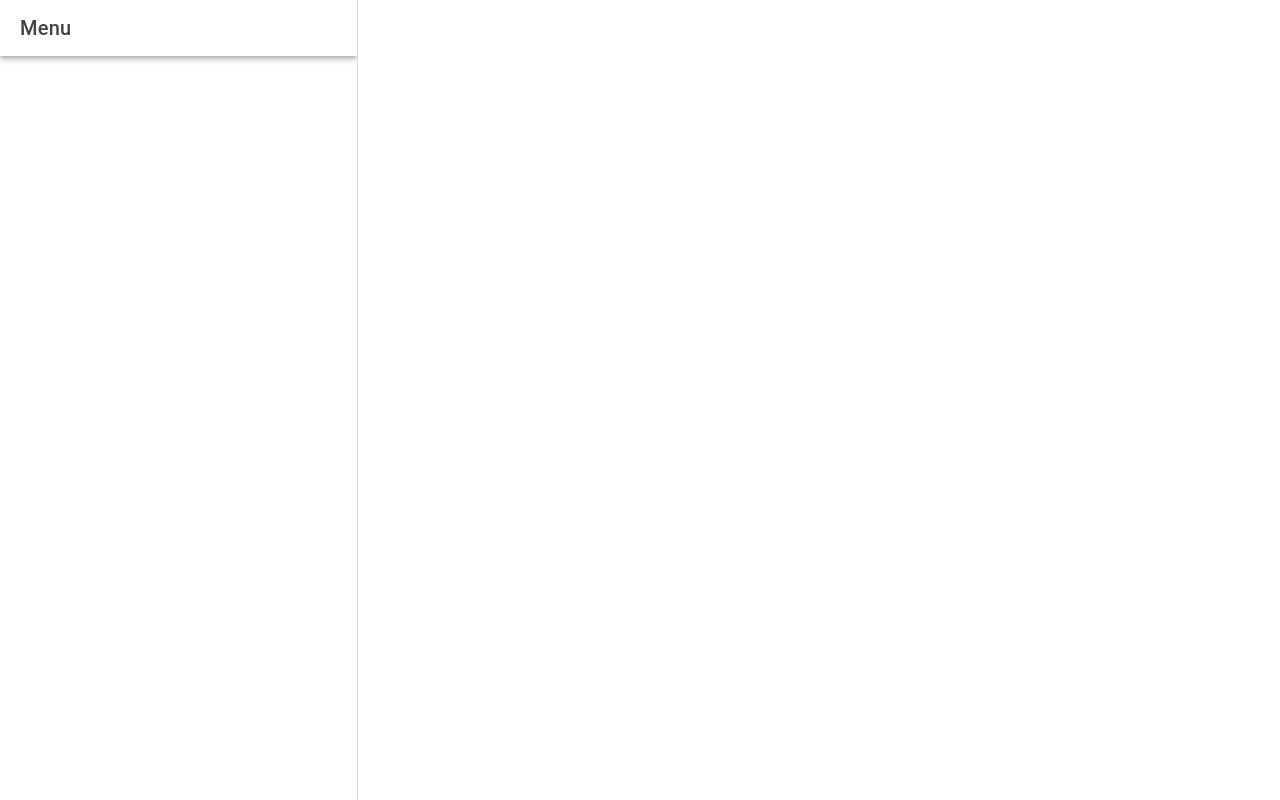
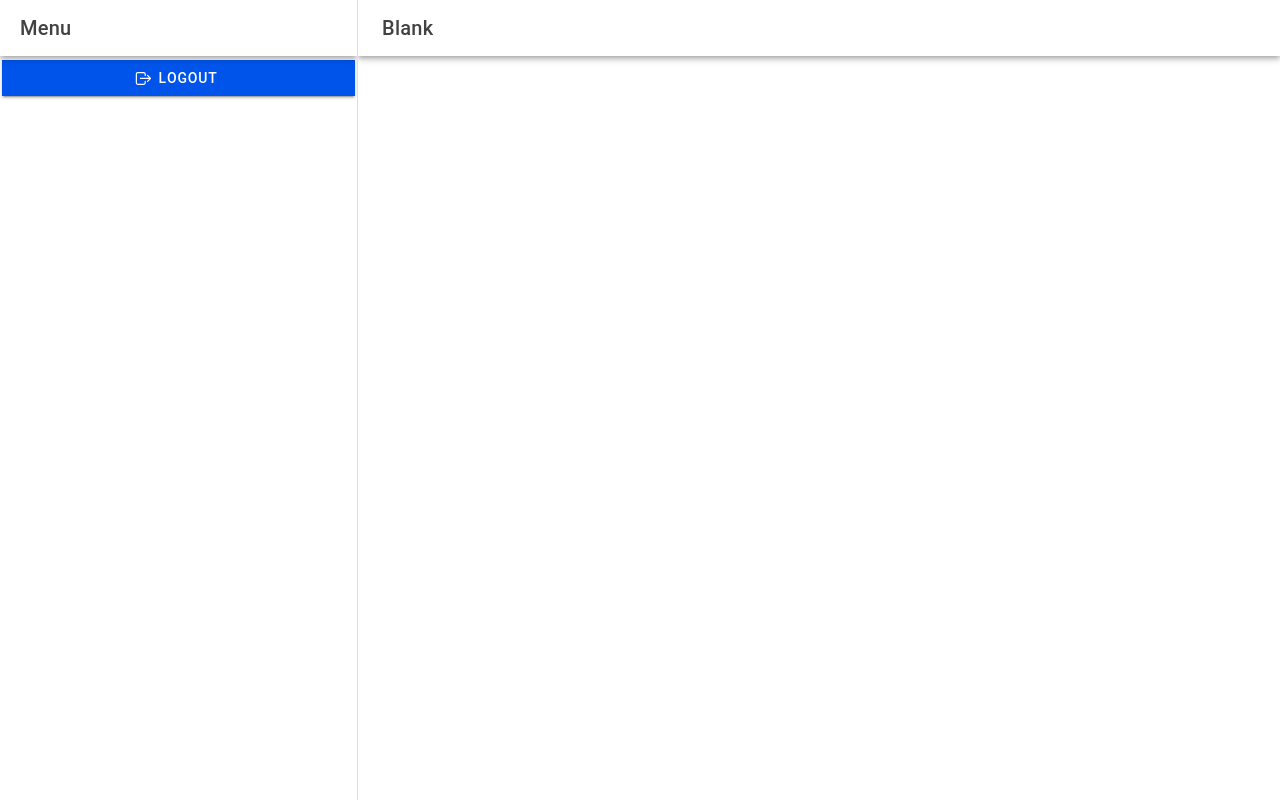
Before and after one commit to LLOYDY0510/IT35MOBILEC, a React (Vite) app: page /app/page1 in a window 1280 px wide. Built offline with nearby package versions, Linux system fonts and the light colour scheme.

Commit message:
logoutline

```diff
--- a/src/pages/Menu.tsx
+++ b/src/pages/Menu.tsx
@@ -1,14 +1,18 @@
-import {IonButton,IonContent,IonHeader,IonIcon,IonItem,IonMenu,IonMenuToggle,IonPage,IonRouterOutlet,IonSplitPane, IonTitle, IonToolbar,
-} from '@ionic/react';
+import {IonButton,IonContent,IonHeader,IonIcon,IonItem,IonMenu,IonMenuToggle,IonPage,IonRouterOutlet,IonSplitPane,IonTitle,IonToolbar,} from '@ionic/react';
 import { Redirect, Route } from 'react-router';
 import { homeOutline, information, logOutOutline, settingsOutline } from 'ionicons/icons';
 
 import Home from './Home';
-
+import Page1 from './Page1';
+import Page2 from './page2';
 
 const Menu: React.FC = () => {
 
-
+  const path = [
+    { name: 'Home',   url: '/app/home',  icon: homeOutline },
+    { name: 'Page 1', url: '/app/page1', icon: information },
+    { name: 'Page 2', url: '/app/page2', icon: settingsOutline },
+  ];
 
   return (
     <IonPage>
@@ -21,11 +25,31 @@ const Menu: React.FC = () => {
             </IonToolbar>
           </IonHeader>
 
+          <IonContent>
+            {path.map((item, index) => (
+              <IonMenuToggle key={index}>
+                <IonItem routerLink={item.url} routerDirection="forward">
+                  <IonIcon icon={item.icon} slot="start" />
+                  {item.name}
+                </IonItem>
+              </IonMenuToggle>
+            ))}
+
+            <IonButton routerLink="/" routerDirection="back" expand="full">
+              <IonIcon icon={logOutOutline} slot="start" />
+              Logout
+            </IonButton>
+          </IonContent>
         </IonMenu>
 
-
-
-
+        <IonRouterOutlet id="main">
+          <Route exact path="/app/home" component={Home} />
+          <Route exact path="/app/page1" component={Page1} />
+          <Route exact path="/app/page2" component={Page2} />
+          <Route exact path="/app">
+            <Redirect to="/app/home" />
+          </Route>
+        </IonRouterOutlet>
 
       </IonSplitPane>
     </IonPage>
--- /dev/null
+++ b/src/pages/Page1.tsx
@@ -0,0 +1,26 @@
+import { IonButtons, IonContent, IonHeader, IonMenuButton, IonPage, IonTitle, IonToolbar } from '@ionic/react';
+
+
+const Page1: React.FC = () => {
+  return (
+    <IonPage>
+      <IonHeader>
+        <IonToolbar>
+          <IonButtons slot="start">
+            <IonMenuButton></IonMenuButton>
+          </IonButtons>
+          <IonTitle>Blank</IonTitle>
+        </IonToolbar>
+      </IonHeader>
+      <IonContent fullscreen>
+        <IonHeader collapse="condense">
+          <IonToolbar>
+            <IonTitle size="large">Blank</IonTitle>
+          </IonToolbar>
+        </IonHeader>
+      </IonContent>
+    </IonPage>
+  );
+};
+
+export default Page1;
--- /dev/null
+++ b/src/pages/page2.tsx
@@ -0,0 +1,26 @@
+import { IonButtons, IonContent, IonHeader, IonMenuButton, IonPage, IonTitle, IonToolbar } from '@ionic/react';
+
+
+const Page2: React.FC = () => {
+  return (
+    <IonPage>
+      <IonHeader>
+        <IonToolbar>
+          <IonButtons slot="start">
+            <IonMenuButton></IonMenuButton>
+          </IonButtons>
+          <IonTitle>Blank</IonTitle>
+        </IonToolbar>
+      </IonHeader>
+      <IonContent fullscreen>
+        <IonHeader collapse="condense">
+          <IonToolbar>
+            <IonTitle size="large">Blank</IonTitle>
+          </IonToolbar>
+        </IonHeader>
+      </IonContent>
+    </IonPage>
+  );
+};
+
+export default Page2;
```
